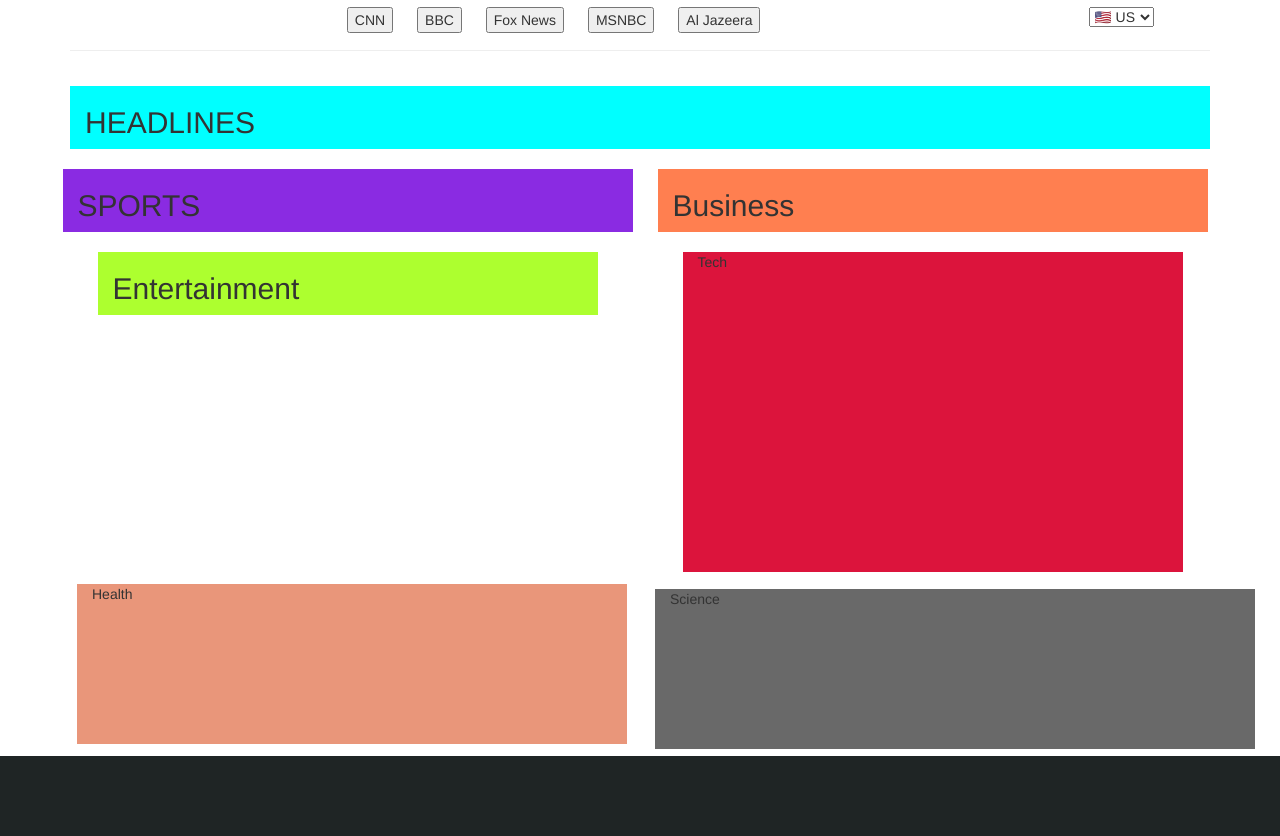
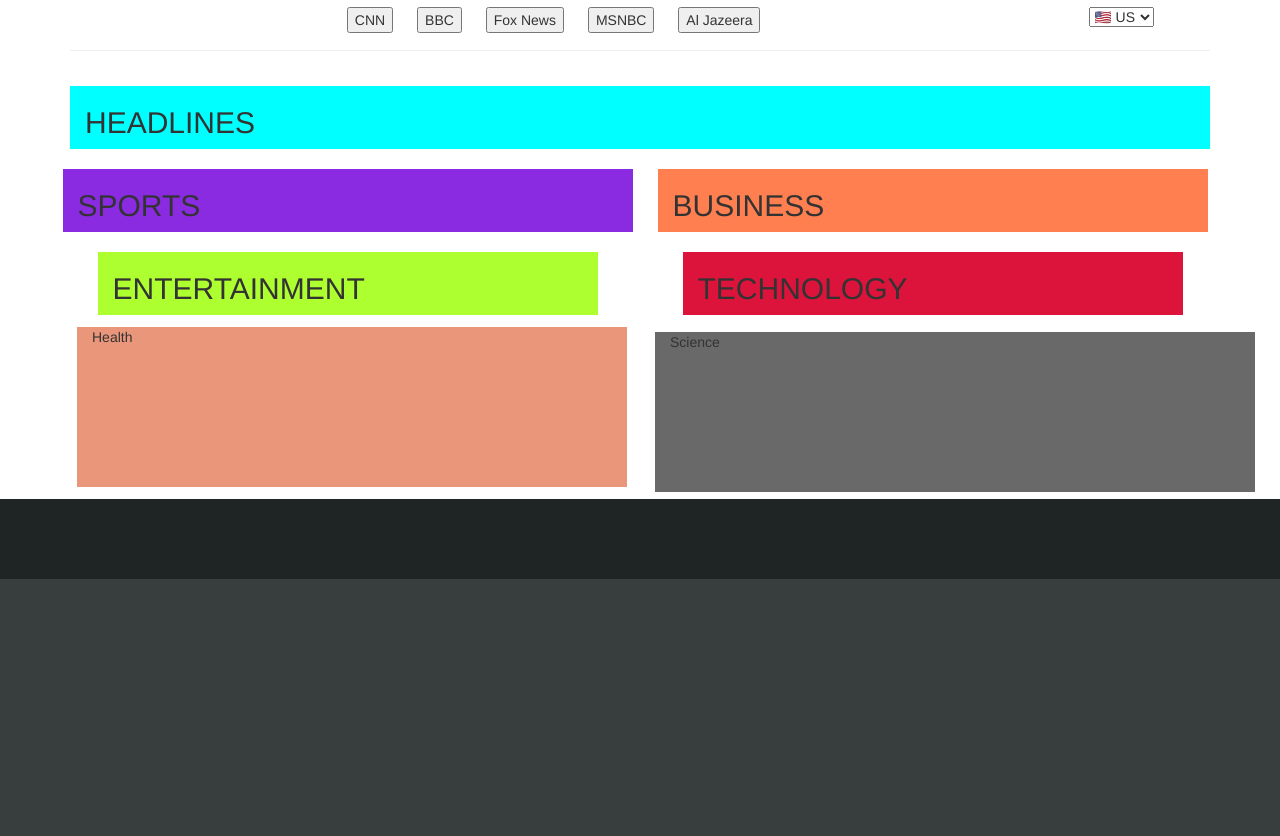
Before and after one commit to Muia23/NewsHub, a Flask app: template app/templates/index.html in a window 1280 px wide. Shown: the part 288-1124 px from the top of the page. After the commit the page ends 867 px from the top, so only its background shows below. Run offline with Flask 2, Linux system fonts and the light colour scheme; the template is opened without the code that fills it, so the values that code supplies are empty; parts of the project's set-up code (start-up, migrations or seed data) failed here and were passed over; some libraries are stand-ins or nearby versions.

Commit message:
looped technology news

```diff
--- a/app/templates/index.html
+++ b/app/templates/index.html
@@ -78,7 +78,7 @@
             </div>
             <br>
             <div class="container" style="background-color:greenyellow; width: 500px;">
-                <h2>Entertainment</h2>
+                <h2>ENTERTAINMENT</h2>
                 <div class="container" style="max-height: 30vh; width: 500px;  overflow-y: scroll;">
                     {% for entertainment_category in entertainment %}
                         <hr>
@@ -90,7 +90,7 @@
         </div>
         <div class="col-md-6" style="padding: 5px;">
             <div class="container" style="background-color: coral; width: 550px;">
-                <h2>Business</h2>
+                <h2>BUSINESS</h2>
                 <div class="container" style="max-height: 40vh; width: 550px;  overflow-y: scroll;">
                     {% for business_category in business %}
                         <hr>
@@ -100,8 +100,15 @@
                 </div>
             </div>
             <br>
-            <div class="container" style="background-color: crimson; height: 40vh; width: 500px;">
-                Tech
+            <div class="container" style="background-color: crimson; width: 500px;">
+                <h2>TECHNOLOGY</h2>
+                <div class="container" style="max-height: 40vh; width: 500px;  overflow-y: scroll;">
+                    {% for technology_category in technology %}
+                        <hr>
+                        <h4> {{technology_category.description }}</h4>
+                        <p><a href="{{technology_category.url}}"> {{technology_category.name }}</a></p>
+                    {% endfor %}
+                </div>
             </div>
         </div>
     </div>
```
